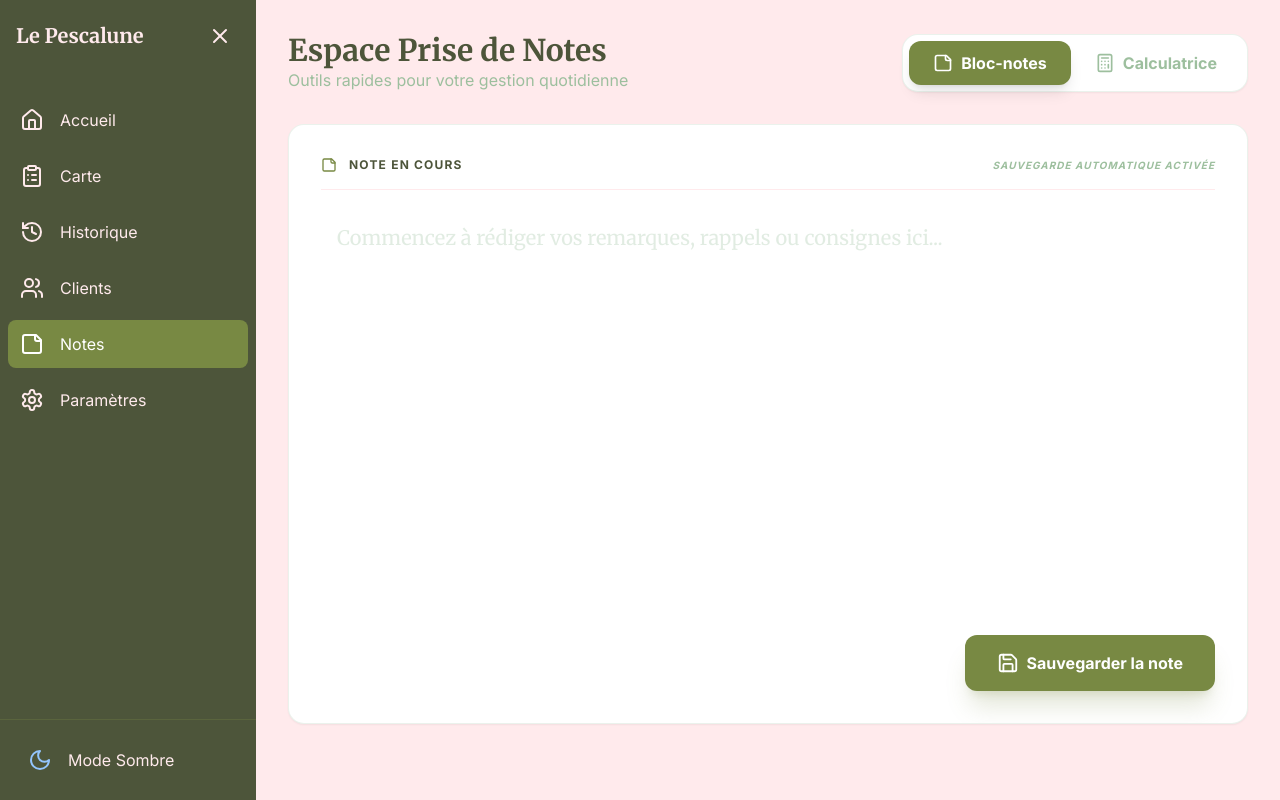
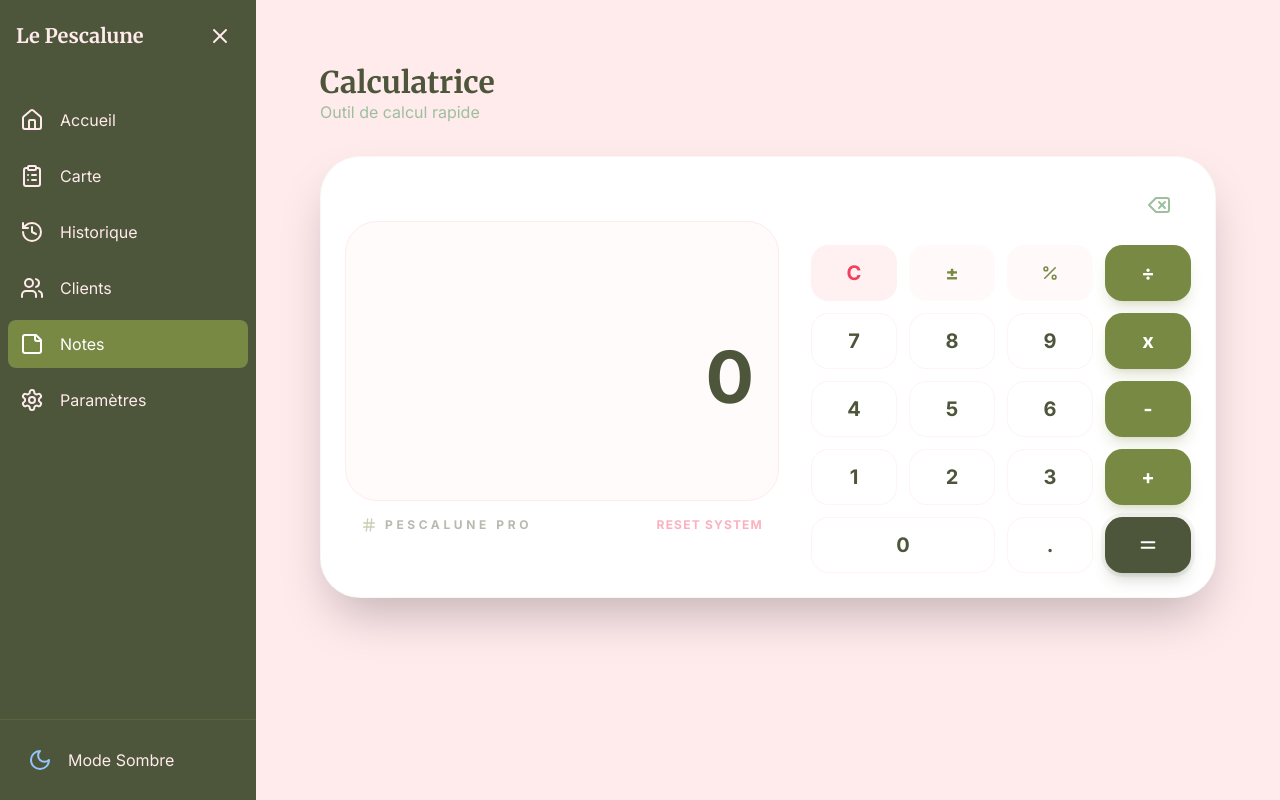
Before and after one commit to Ichinose102/Pescalune, a React (Vite) app: page /notes in a window 1280 px wide. Built offline with nearby package versions, Linux system fonts and the light colour scheme.

Commit message:
refactor: Clean up NouvellesNotes component and remove unused notes functionality

```diff
--- a/src/App.tsx
+++ b/src/App.tsx
@@ -4,6 +4,7 @@ import Dashboard from './pages/Dashboard';
 import CarteAddition from './pages/CarteAddition';
 import Clients from './pages/Clients';
 import NouvellesNotes from './pages/NouvellesNotes';
+
 import Settings from './pages/Settings';
 import History from './pages/History';
 
--- a/src/api/index.ts
+++ b/src/api/index.ts
@@ -12,7 +12,7 @@ export const fetchPrestations = () => fetch(`${API_URL}/prestations`).then(res =
 export const fetchClients = () => fetch(`${API_URL}/clients`).then(res => res.json());
 export const fetchAdditions = () => fetch(`${API_URL}/additions`).then(res => res.json());
 export const fetchAdditionItems = (id: number) => fetch(`${API_URL}/additions/${id}/items`).then(res => res.json());
-export const fetchNotes = () => fetch(`${API_URL}/notes`).then(res => res.json());
+
 
 export const createAddition = (addition: any) => fetch(`${API_URL}/additions`, {
   method: 'POST',
@@ -59,13 +59,3 @@ export const deletePrestation = (id: number) => fetch(`${API_URL}/prestations/${
 export const deleteCategory = (category: string) => fetch(`${API_URL}/prestations/category/${encodeURIComponent(category.trim())}`, {
   method: 'DELETE'
 }).then(handleResponse).then(res => res.json());
-
-export const createNote = (content: string) => fetch(`${API_URL}/notes`, {
-  method: 'POST',
-  headers: { 'Content-Type': 'application/json' },
-  body: JSON.stringify({ content })
-}).then(handleResponse).then(res => res.json());
-
-export const deleteNote = (id: number) => fetch(`${API_URL}/notes/${id}`, {
-  method: 'DELETE'
-}).then(handleResponse);
--- a/src/pages/Dashboard.tsx
+++ b/src/pages/Dashboard.tsx
@@ -1,15 +1,14 @@
 import React, { useEffect, useState } from 'react';
 import { useNavigate } from 'react-router-dom';
-import { ClipboardList, Users, StickyNote, TrendingUp, Clock, Plus } from 'lucide-react';
-import { fetchAdditions, fetchClients, fetchNotes } from '../api';
+import { ClipboardList, Users, TrendingUp, Clock, Plus } from 'lucide-react';
+import { fetchAdditions, fetchClients } from '../api';
 
 const Dashboard: React.FC = () => {
   const navigate = useNavigate();
   const [stats, setStats] = useState({
     totalAdditions: 0,
     totalRevenue: 0,
-    clientCount: 0,
-    noteCount: 0
+    clientCount: 0
   });
   const [recentAdditions, setRecentAdditions] = useState<any[]>([]);
   const [isLoading, setIsLoading] = useState(true);
@@ -18,17 +17,15 @@ const Dashboard: React.FC = () => {
     const loadData = async () => {
       setIsLoading(true);
       try {
-        const [additions, clients, notes] = await Promise.all([
+        const [additions, clients] = await Promise.all([
           fetchAdditions(),
-          fetchClients(),
-          fetchNotes()
+          fetchClients()
         ]);
 
         setStats({
           totalAdditions: additions.length,
           totalRevenue: additions.reduce((acc: number, curr: any) => acc + curr.total, 0),
-          clientCount: clients.length,
-          noteCount: notes.length
+          clientCount: clients.length
         });
 
         setRecentAdditions(additions.slice(0, 5));
@@ -45,7 +42,7 @@ const Dashboard: React.FC = () => {
     { label: 'Chiffre d\'affaires', value: `${stats.totalRevenue.toFixed(2)}€`, icon: <TrendingUp className="text-vert-olive dark:text-vert-sauge" />, color: 'text-vert-olive' },
     { label: 'Additions validées', value: stats.totalAdditions, icon: <ClipboardList className="text-vert-olive dark:text-vert-sauge" />, color: 'text-vert-foret' },
     { label: 'Clients enregistrés', value: stats.clientCount, icon: <Users className="text-vert-olive dark:text-vert-sauge" />, color: 'text-vert-foret' },
-    { label: 'Notes en attente', value: stats.noteCount, icon: <StickyNote className="text-vert-olive dark:text-vert-sauge" />, color: 'text-vert-foret' },
+
   ];
 
   return (
@@ -115,16 +112,7 @@ const Dashboard: React.FC = () => {
               </div>
               <Users size={20} className="group-hover:translate-x-1 transition-transform opacity-60" />
             </button>
-            <button
-              onClick={() => navigate('/notes')}
-              className="flex items-center justify-between p-5 bg-white dark:bg-slate-900 border border-vert-foret dark:border-slate-800 text-vert-foret dark:text-slate-200 rounded-2xl hover:bg-rose-poudre dark:hover:bg-slate-800 transition-all group active:scale-[0.98]"
-            >
-              <div className="flex items-center gap-4">
-                <div className="p-2 bg-rose-poudre dark:bg-slate-800 rounded-lg"><StickyNote size={24} /></div>
-                <span className="font-bold text-lg">Prendre une Note</span>
-              </div>
-              <StickyNote size={20} className="group-hover:translate-x-1 transition-transform opacity-60" />
-            </button>
+
           </div>
         </div>
 
--- a/src/pages/NouvellesNotes.tsx
+++ b/src/pages/NouvellesNotes.tsx
@@ -1,86 +1,17 @@
-import React, { useState } from 'react';
-import { Calculator as CalcIcon, StickyNote, Save } from 'lucide-react';
+import React from 'react';
 import Calculator from '../components/Calculator';
 
 const NouvellesNotes: React.FC = () => {
-  const [activeTab, setActiveTab] = useState<'notes' | 'calculator'>('notes');
-  const [note, setNote] = useState('');
-
   return (
-    <div className="max-w-5xl mx-auto space-y-8 animate-fade-in">
-      <div className="flex flex-col md:flex-row md:items-end justify-between gap-6">
+    <div className="max-w-5xl mx-auto space-y-8 animate-fade-in p-8">
+      <div className="flex items-center justify-between">
         <div>
-          <h1 className="text-3xl font-bold text-vert-foret dark:text-slate-100">Espace Prise de Notes</h1>
-          <p className="text-vert-sauge dark:text-slate-400">Outils rapides pour votre gestion quotidienne</p>
-        </div>
-
-        <div className="inline-flex bg-white dark:bg-slate-900 rounded-2xl p-1.5 shadow-sm border border-vert-sauge/20 dark:border-slate-800">
-          <button
-            onClick={() => setActiveTab('notes')}
-            className={`flex items-center gap-2 px-6 py-2.5 rounded-xl font-bold transition-all ${
-              activeTab === 'notes'
-                ? 'bg-vert-olive text-white shadow-lg'
-                : 'text-vert-sauge hover:text-vert-foret dark:hover:text-slate-200'
-            }`}
-          >
-            <StickyNote size={20} />
-            <span>Bloc-notes</span>
-          </button>
-          <button
-            onClick={() => setActiveTab('calculator')}
-            className={`flex items-center gap-2 px-6 py-2.5 rounded-xl font-bold transition-all ${
-              activeTab === 'calculator'
-                ? 'bg-vert-olive text-white shadow-lg'
-                : 'text-vert-sauge hover:text-vert-foret dark:hover:text-slate-200'
-            }`}
-          >
-            <CalcIcon size={20} />
-            <span>Calculatrice</span>
-          </button>
+          <h1 className="text-3xl font-bold text-vert-foret dark:text-slate-100">Calculatrice</h1>
+          <p className="text-vert-sauge dark:text-slate-400">Outil de calcul rapide</p>
         </div>
       </div>
-
-      <div className="card min-h-[600px] flex flex-col overflow-hidden animate-slide-up">
-        {activeTab === 'notes' ? (
-          <div className="p-8 h-full flex flex-col flex-1">
-            <div className="flex items-center justify-between mb-4 border-b border-rose-poudre dark:border-slate-800 pb-4">
-              <div className="flex items-center gap-3 text-vert-foret dark:text-slate-200 font-bold uppercase text-xs tracking-widest">
-                <StickyNote size={16} className="text-vert-olive" />
-                Note en cours
-              </div>
-              <span className="text-[10px] text-vert-sauge dark:text-slate-500 font-bold uppercase tracking-widest italic">Sauvegarde automatique activée</span>
-            </div>
-
-            <textarea
-              className="flex-1 w-full p-4 bg-transparent border-none focus:ring-0 text-xl text-vert-foret dark:text-slate-200 placeholder:text-vert-sauge/30 dark:placeholder:text-slate-700 resize-none font-serif leading-relaxed"
-              placeholder="Commencez à rédiger vos remarques, rappels ou consignes ici..."
-              value={note}
-              onChange={(e) => setNote(e.target.value)}
-            ></textarea>
-
-            <div className="mt-8 flex justify-end">
-              <button
-                className="btn-primary py-4 px-8 shadow-xl shadow-vert-olive/20"
-                onClick={() => {
-                  alert('Note enregistrée (simulation)');
-                }}
-              >
-                <Save size={22} />
-                Sauvegarder la note
-              </button>
-            </div>
-          </div>
-        ) : (
-          <div className="p-12 flex flex-col items-center justify-center bg-rose-poudre/10 dark:bg-slate-800/20 flex-1">
-            <div className="mb-10 text-center space-y-2">
-              <h3 className="text-xl font-bold text-vert-foret dark:text-slate-200 uppercase tracking-widest">Calculatrice Rapide</h3>
-              <p className="text-sm text-vert-sauge dark:text-slate-500">Pratique pour les additions complexes ou les remises</p>
-            </div>
-            <div className="scale-110 lg:scale-125 transition-transform">
-              <Calculator />
-            </div>
-          </div>
-        )}
+      <div className="mt-6 flex justify-center">
+        <Calculator />
       </div>
     </div>
   );
```
